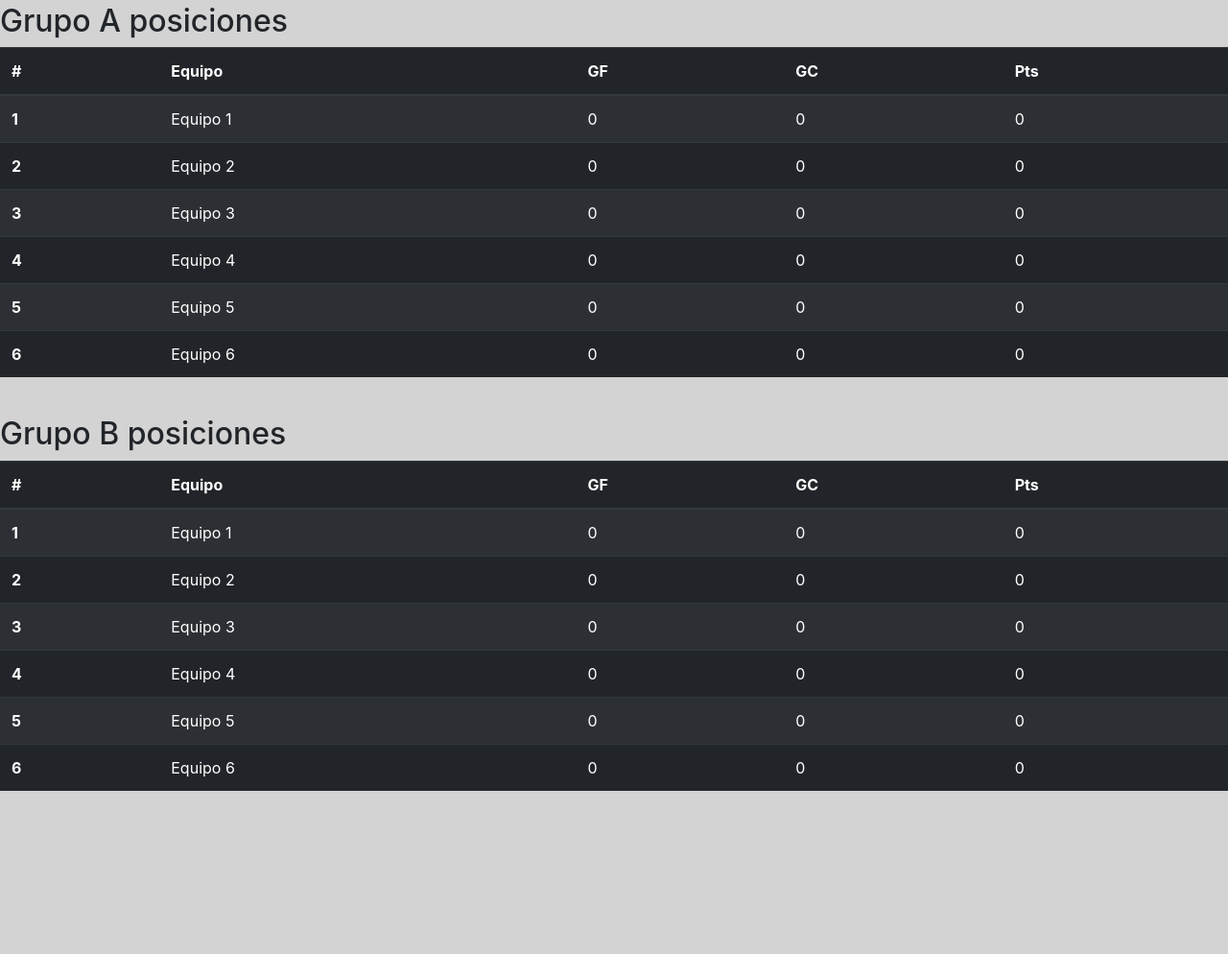
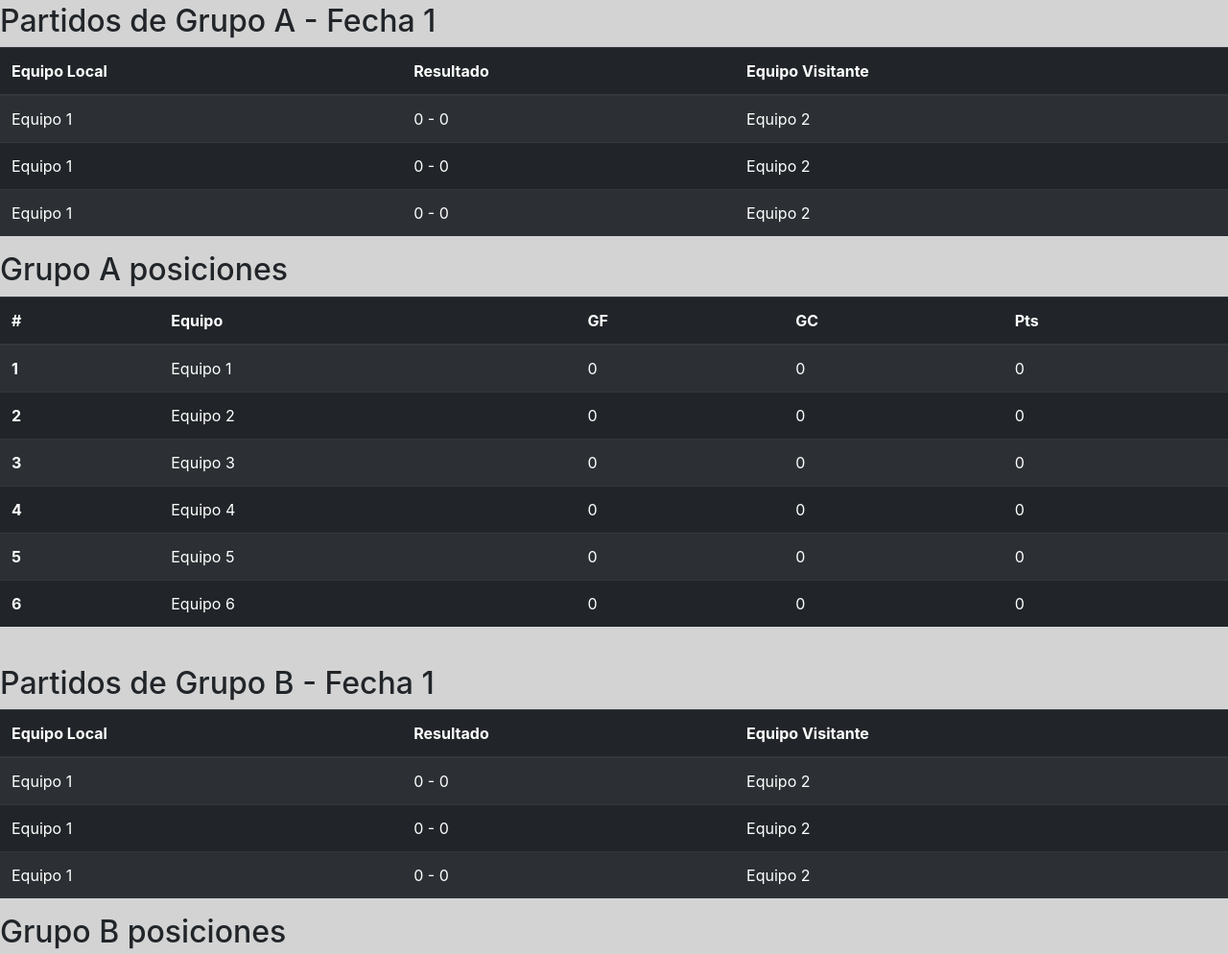
Before and after one commit to Gonzalo2504/Torneo, a plain HTML site: page index.html in a window 1280 px wide. Shown: the part 77-1071 px from the top of the page at 96% size. Before the commit the page ends 917 px from the top, so only its background shows below. Drawn offline with nearby package versions, Linux system fonts and the light colour scheme.

Commit message:
se agregaron partidos

```diff
--- a/index.html
+++ b/index.html
@@ -29,7 +29,36 @@
     </div>
 </nav>
 
-    <div id="grupoA" class="pt-4">
+<div id="grupoA" class="pt-4"></div>
+<h2 class="table-title">Partidos de Grupo A - Fecha 1</h2>
+<table class="table table-striped table-dark">
+  <thead>
+    <tr>
+      <th scope="col">Equipo Local</th>
+      <th scope="col">Resultado</th>
+      <th scope="col">Equipo Visitante</th>
+    </tr>
+  </thead>
+  <tbody>
+    <tr>
+      <td>Equipo 1</td>
+      <td>0 - 0</td>
+      <td>Equipo 2</td>
+    </tr>
+    <tr>
+      <td>Equipo 1</td>
+      <td>0 - 0</td>
+      <td>Equipo 2</td>
+    </tr>
+    <tr>
+      <td>Equipo 1</td>
+      <td>0 - 0</td>
+      <td>Equipo 2</td>
+    </tr>
+  </tbody>
+</table>
+
+
       <h2>Grupo A posiciones</h2>
       <table class="table table-striped table-dark">
       <thead>
@@ -88,6 +117,33 @@
     </table></div>
 
     <div id="grupoB" class="pt-4">
+      <h2 class="table-title">Partidos de Grupo B - Fecha 1</h2>
+<table class="table table-striped table-dark">
+  <thead>
+    <tr>
+      <th scope="col">Equipo Local</th>
+      <th scope="col">Resultado</th>
+      <th scope="col">Equipo Visitante</th>
+    </tr>
+  </thead>
+  <tbody>
+    <tr>
+      <td>Equipo 1</td>
+      <td>0 - 0</td>
+      <td>Equipo 2</td>
+    </tr>
+    <tr>
+      <td>Equipo 1</td>
+      <td>0 - 0</td>
+      <td>Equipo 2</td>
+    </tr>
+    <tr>
+      <td>Equipo 1</td>
+      <td>0 - 0</td>
+      <td>Equipo 2</td>
+    </tr>
+  </tbody>
+</table>
       <h2>Grupo B posiciones</h2>
       <table class="table table-striped table-dark">
         <thead>
```
